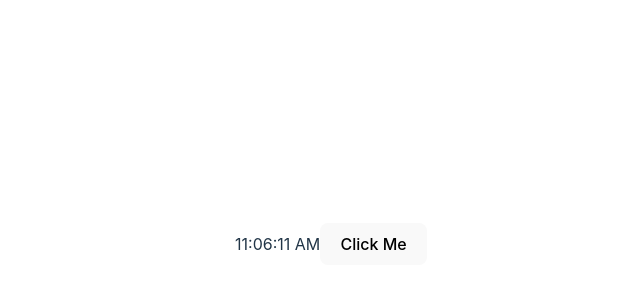
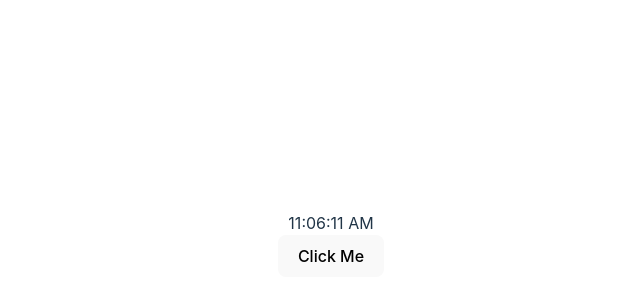
Before and after one commit to mdmidulhosen/React-Js-Vite-Project-LWS-, a React (Vite) app: page / in a window 1280 px wide. Shown: the part 156-456 px from the top of the page, without its empty margins (309-949 px from the left). Built offline with nearby package versions, Linux system fonts and the light colour scheme.

Commit message:
onClick function passed by one component to another component useing props

```diff
--- /dev/null
+++ b/src/component/Button.jsx
@@ -0,0 +1,15 @@
+import React, { Component } from 'react'
+import Clock from './Clock'
+
+export class Button extends Component {
+  render() {
+    const {change} = this.props;
+    return (
+      <div>
+        <button type="button" onClick={change}>Click Me</button>
+      </div>
+    )
+  }
+}
+
+export default Button
--- a/src/component/Clock.jsx
+++ b/src/component/Clock.jsx
@@ -1,4 +1,5 @@
 import React, { Component } from "react";
+import Button from "./Button";
 
 export class Clock extends Component {
   constructor(props) {
@@ -21,6 +22,7 @@ export class Clock extends Component {
   }
 
   handleClick = () =>{
+    console.log("Clicked")
     this.setState({
       locale: "bn-BD"
     })
@@ -32,7 +34,7 @@ export class Clock extends Component {
         <span className="text">
           {this.state.date.toLocaleTimeString(this.state.locale)}
         </span>
-        <button type="button" onClick={this.handleClick}>Click Me</button>
+        <Button change={this.handleClick}/>
       </div>
     );
   };
```
